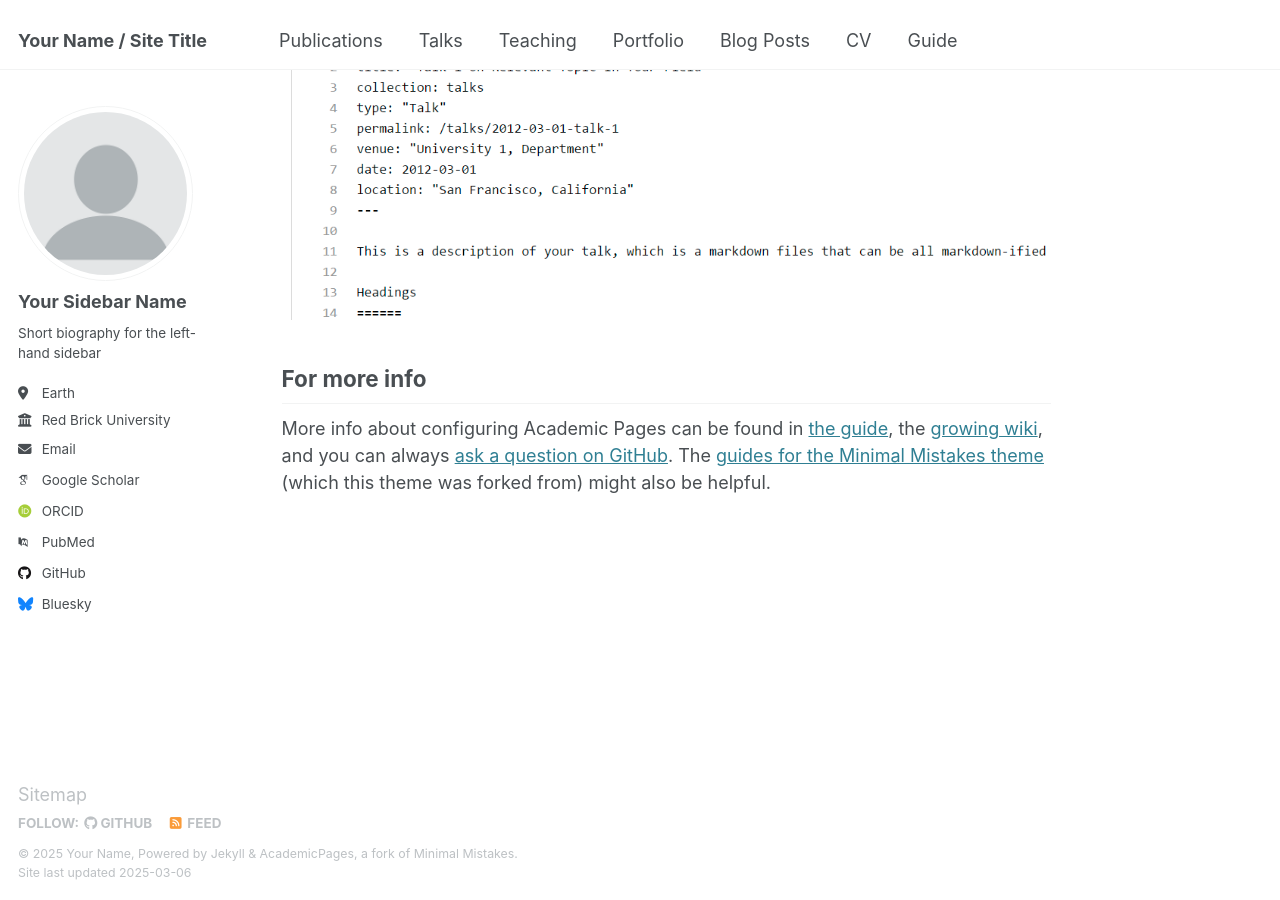
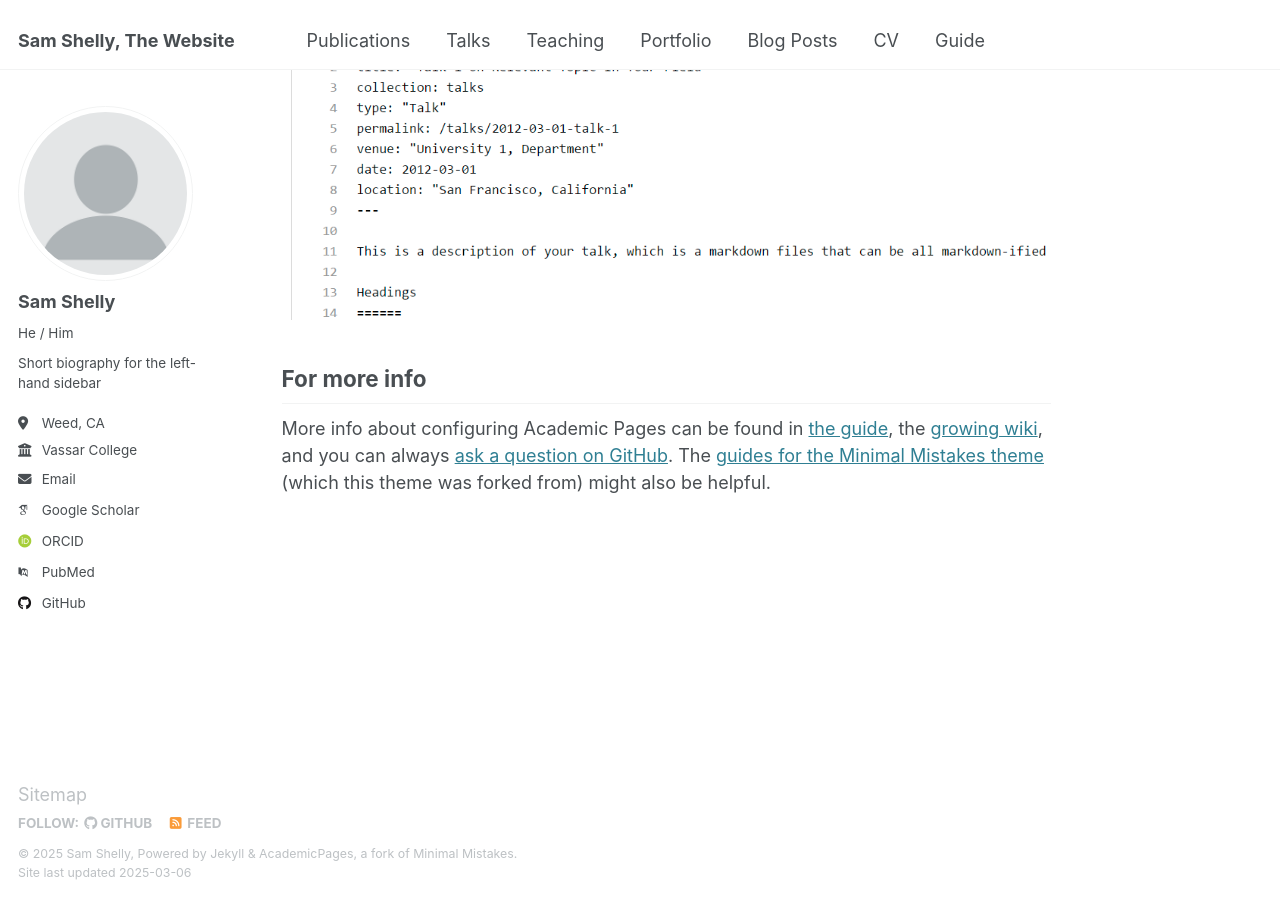
Before and after one commit to SamZombie/SamShelly.github.io, a Jekyll site: the page built from _pages/about.md, in a window 1280 px wide and 900 px high, scrolled down 2642 px. Built offline with Jekyll 4.4.1, drawn with Linux system fonts in a browser that asks for light colours; some web fonts are replaced.

Commit message:
Update _config.yml
Added correct url and name

```diff
--- a/_config.yml
+++ b/_config.yml
@@ -9,13 +9,13 @@
 # Basic Site Settings
 locale                   : "en-US"
 site_theme               : "default"
-title                    : "Your Name / Site Title"
+title                    : "Sam Shelly, The Website"
 title_separator          : "-"
-name                     : &name "Your Name"
+name                     : &name "Sam Shelly"
 description              : &description "personal description"
-url                      : https://academicpages.github.io # the base hostname & protocol for your site e.g. "https://[your GitHub username].github.io"
+url                      : https://SamShelly.github.io # the base hostname & protocol for your site e.g. "https://[your GitHub username].github.io"
 baseurl                  : "" # the subpath of your site, e.g. "/blog"
-repository               : "academicpages/academicpages.github.io"
+repository               : "SamZombie/SamShelly.github.io"
 
 # Site Author - The following control what appear as part of the author content on the side bar.
 #               If a field is blank the icon and link will not appear, otherwise it will be shown.
@@ -23,13 +23,13 @@ repository               : "academicpages/academicpages.github.io"
 author:
   # Biographic information
   avatar           : "profile.png"
-  name             : "Your Sidebar Name"
-  pronouns         : # example: "she/her"
+  name             : "Sam Shelly"
+  pronouns         : "He / Him"
   bio              : "Short biography for the left-hand sidebar"
-  location         : "Earth"
-  employer         : "Red Brick University"
+  location         : "Weed, CA"
+  employer         : "Vassar College"
   uri              : # URL
-  email            : "none@example.org"
+  email            : "samgshelly@gmail.com"
 
   # Academic websites
   arxiv            : # URL - Update with the correct link to your profile
@@ -45,12 +45,12 @@ author:
   bitbucket        : # Username - Update with your username on the site
   codepen          : # Username
   dribbble         : # Username
-  github           : "academicpages"
+  github           : "SamZombie"
   kaggle           : # Username
   stackoverflow    : # User number or user number and name (i.e., use "1" or "1/jeff-atwood")
 
   # Social media
-  bluesky          : "bsky.app" # Replace this with you Bluesky username
+  bluesky          : # Replace this with you Bluesky username
   facebook         : # Username
   flickr           : # Username
   foursquare       : # Username
```
